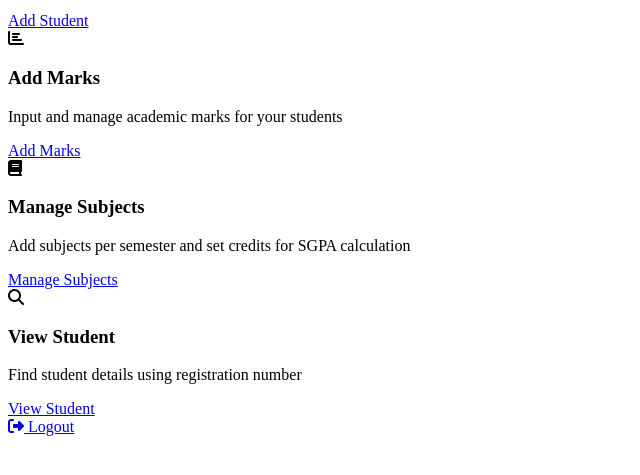
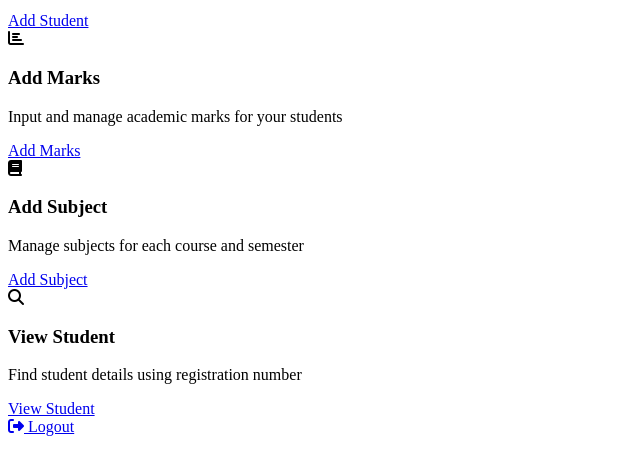
Before and after one commit to stijinearnest/result_analysis, a Django app: page /teacher/dashboard/ in a window 1280 px wide. Shown: the part 298-773 px from the top of the page, without its empty margins (0-640 px from the left). Run offline with Django 4.2, Linux system fonts and the light colour scheme; a user stored in the database is signed in.

Commit message:
subjects

```diff
--- a/results/urls.py
+++ b/results/urls.py
@@ -38,4 +38,12 @@ urlpatterns = [
      path("teacher/manage-subjects/", views.manage_subjects, name="manage_subjects"),
     path("teacher/edit-subject/<int:subject_id>/", views.edit_subject, name="edit_subject"),
     path("teacher/delete-subject/<int:subject_id>/", views.delete_subject, name="delete_subject"),
+    # Manage subjects per course
+# Step 1: Select course
+path("teacher/select-course/", views.select_course, name="select_course"),
+
+# Step 2: Manage subjects for selected course
+path("teacher/manage-subjects/<str:course>/", views.manage_subjects_by_course, name="manage_subjects_by_course"),
+
+
 ]
--- a/results/views.py
+++ b/results/views.py
@@ -401,3 +401,48 @@ def delete_subject(request, subject_id):
     subject = get_object_or_404(Subject, id=subject_id)
     subject.delete()
     return redirect("manage_subjects")
+# Step 1: Course selection page
+@login_required(login_url='teacher_login')
+@user_passes_test(lambda u: u.is_staff or u.is_superuser)
+def select_course(request):
+    COURSES = [
+        "Computer Science",
+        "Business Administration",
+        "Engineering",
+        "Medicine",
+        "Law",
+    ]
+    if request.method == "POST":
+        selected_course = request.POST.get("course")
+        if selected_course:
+            return redirect('manage_subjects_by_course', course=selected_course)
+    return render(request, "select_course.html", {"courses": COURSES})
+
+
+# Step 2: Manage subjects for a course
+@login_required(login_url='teacher_login')
+@user_passes_test(lambda u: u.is_staff or u.is_superuser)
+def manage_subjects_by_course(request, course):
+    subjects = Subject.objects.filter(course=course).order_by('semester_number')
+    if request.method == "POST":
+        form = SubjectForm(request.POST)
+        if form.is_valid():
+            form.save()
+            return redirect('manage_subjects_by_course', course=course)
+    else:
+        form = SubjectForm(initial={"course": course})
+    return render(request, "manage_subjects.html", {
+        "subjects": subjects,
+        "form": form,
+        "course": course
+    })
+
+
+# Optional: Delete subject
+@login_required(login_url='teacher_login')
+@user_passes_test(lambda u: u.is_staff or u.is_superuser)
+def delete_subject(request, subject_id):
+    subject = get_object_or_404(Subject, id=subject_id)
+    course = subject.course
+    subject.delete()
+    return redirect('manage_subjects_by_course', course=course)
--- a/templates/teacher_dashboard.html
+++ b/templates/teacher_dashboard.html
@@ -45,10 +45,12 @@
                 <div class="feature-icon">
                     <i class="fas fa-book"></i>
                 </div>
-                <h3>Manage Subjects</h3>
-                <p>Add subjects per semester and set credits for SGPA calculation</p>
-                <a href="{% url 'manage_subjects' %}" class="feature-link">Manage Subjects</a>
+                <h3>Add Subject</h3>
+                <p>Manage subjects for each course and semester</p>
+                <!-- Point this to course selection page -->
+                <a href="{% url 'select_course' %}" class="feature-link">Add Subject</a>
             </div>
+
 
             <div class="feature-card">
                 <div class="feature-icon">
```
Also changed, not shown: templates/manage_subjects.html (+5 -6 lines), templates/select_course.html (added, +19 -0 lines), db.sqlite3, media/students/_.jpeg (added).
